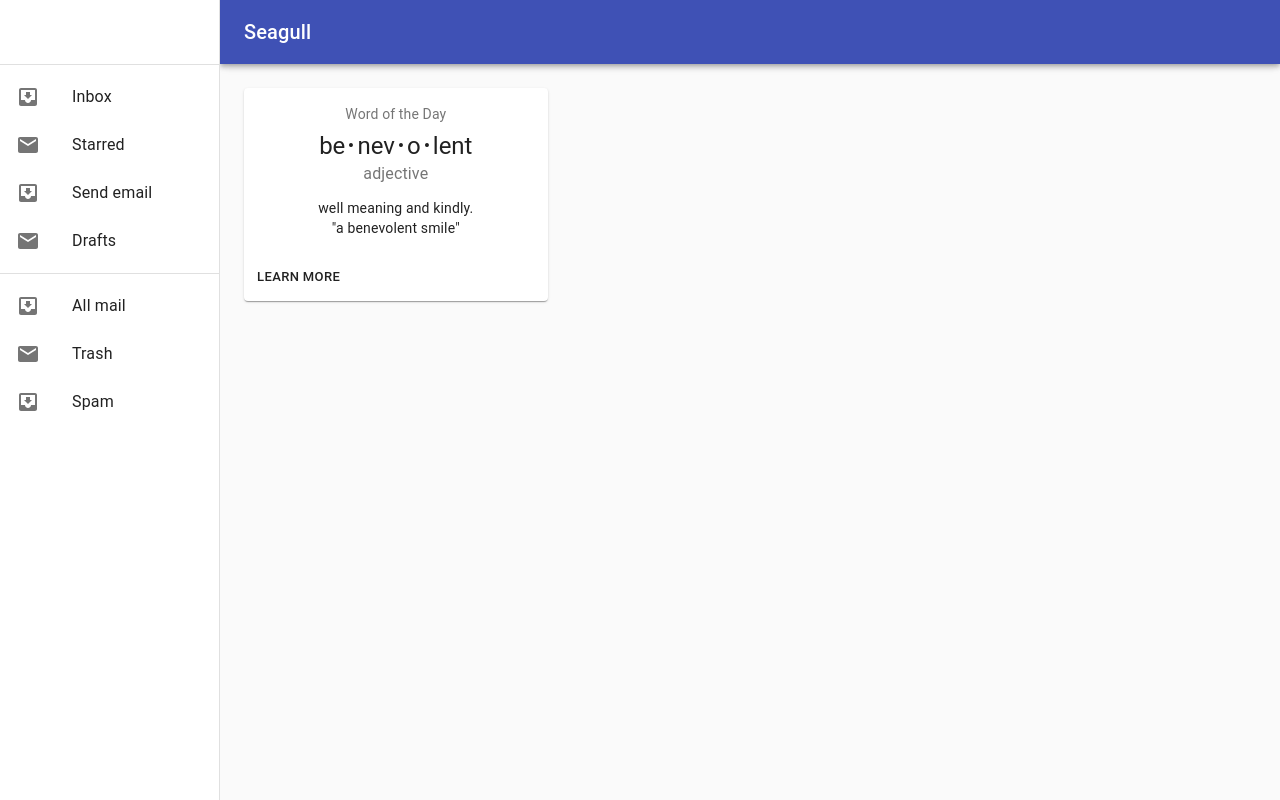
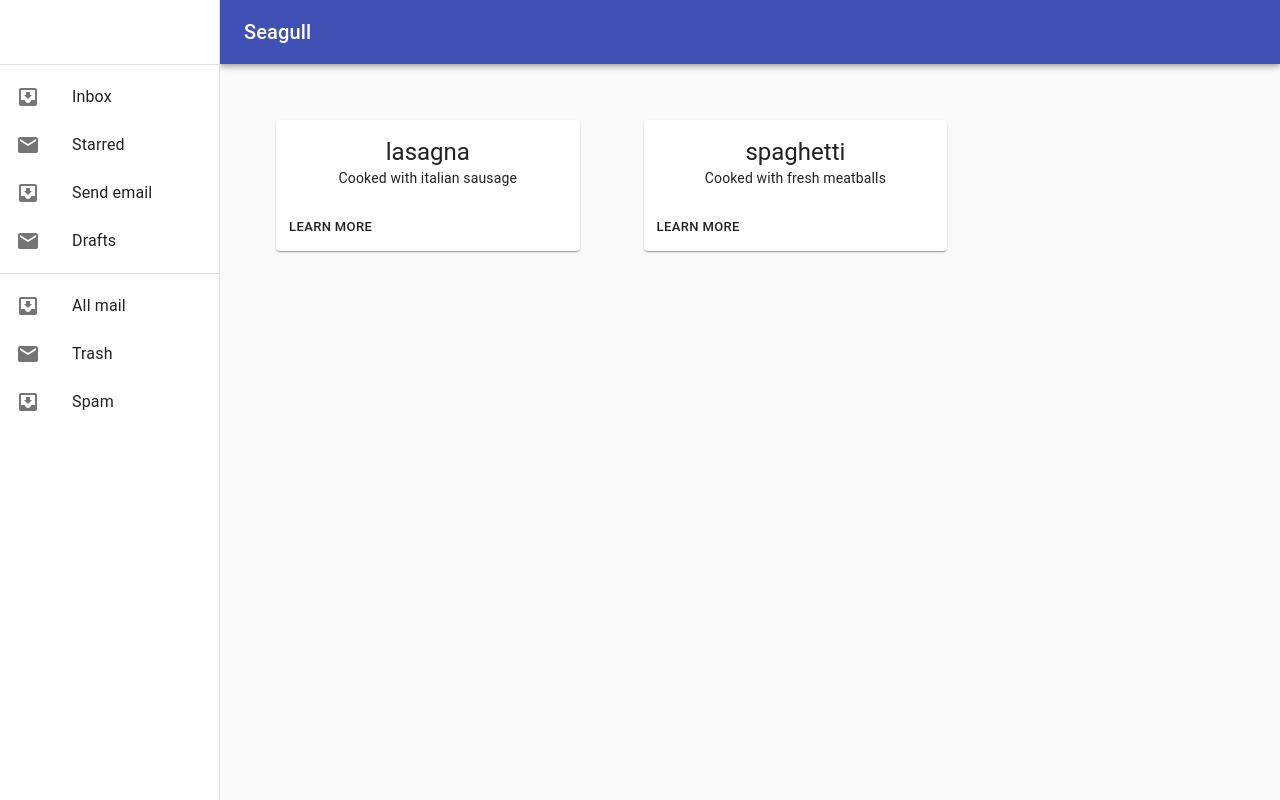
Before and after one commit to toshvelaga/Seagull, a React (Create React App) app: page /display in a window 1280 px wide. Built offline with nearby package versions, Linux system fonts and the light colour scheme.

Commit message:
added categories container

```diff
--- a/src/App.js
+++ b/src/App.js
@@ -5,6 +5,7 @@ import SignIn from './business/containers/SignIn/SignIn'
 import SignUp from './business/containers/SignUp/SignUp'
 import MenuCardForm from './business/containers/MenuCardForm/MenuCardForm'
 import Display from './business/containers/Display/Display';
+import Categories from './business/containers/Categories/Categories';
 
 import {
   BrowserRouter as Router,
@@ -25,6 +26,10 @@ function App() {
             <Display />
           </Route>
 
+          <Route path='/categories'>
+            <Categories />
+          </Route>
+
           <Route path='/menucardform'>
             <MenuCardForm />
           </Route>
--- a/src/business/components/Cards/Cards.js
+++ b/src/business/components/Cards/Cards.js
@@ -7,11 +7,6 @@ import Button from '@material-ui/core/Button';
 import Typography from '@material-ui/core/Typography';
 
 const useStyles = makeStyles({
-  bullet: {
-    display: 'inline-block',
-    margin: '0 2px',
-    transform: 'scale(0.8)',
-  },
   title: {
     fontSize: 14,
   },
@@ -22,25 +17,18 @@ const useStyles = makeStyles({
 
 export default function Cards(props) {
   const classes = useStyles();
-  const bull = <span className={classes.bullet}>•</span>;
   let styles;
 
   return (
-    <Card style={props.styles} className={classes.root}>
+    <Card style={{...props.styles, margin: '2rem'}} className={classes.root}>
       <CardContent>
-        <Typography className={classes.title} color="textSecondary" gutterBottom>
-          Word of the Day
+
+        <Typography variant="h5" component="h2">
+          {props.name}
         </Typography>
-        <Typography variant="h5" component="h2">
-          be{bull}nev{bull}o{bull}lent
-        </Typography>
-        <Typography className={classes.pos} color="textSecondary">
-          adjective
-        </Typography>
+
         <Typography variant="body2" component="p">
-          well meaning and kindly.
-          <br />
-          {'"a benevolent smile"'}
+            {props.description}
         </Typography>
       </CardContent>
       <CardActions>
--- a/src/business/containers/Display/Display.js
+++ b/src/business/containers/Display/Display.js
@@ -3,11 +3,27 @@ import Cards from '../../components/Cards/Cards';
 import Navbar from '../../components/Navbar/Navbar'
 
 class Display extends Component {
-    state = {  }
+    state = { }
     render() {
+        const dishes = {
+            dish1: {
+                name: 'lasagna',
+                price: 12,
+                description: 'Cooked with italian sausage',
+            },
+            dish2: {
+                name: 'spaghetti',
+                price: 13,
+                description: 'Cooked with fresh meatballs'
+            }
+        }
+
         return (
         <Navbar>
-            <Cards styles={{width: '30%'}} />
+            <div style={{display: 'flex'}}>
+                <Cards name={dishes.dish1.name} description={dishes.dish1.description} styles={{width: '30%'}} />
+                <Cards name={dishes.dish2.name} description={dishes.dish2.description} styles={{width: '30%'}} />
+            </div>
         </Navbar>
         );
     }
--- /dev/null
+++ b/src/business/containers/categories/Categories.css
@@ -0,0 +1,16 @@
+.Categories {
+    width: 60%;
+    display: inline-block;
+}
+
+@media only screen and (max-width: 700px) {
+    .Categories {
+    width: 90%;
+  }
+}
+
+@media only screen and (min-width: 1200px) {
+    .Categories {
+    width: 40%;
+  }
+}
--- a/src/business/containers/categories/categories.js
+++ b/src/business/containers/categories/categories.js
@@ -0,0 +1,103 @@
+import React, { Component } from 'react';
+// import { connect } from 'react-redux'
+// import { signIn } from '../../../store/actions/actions'
+import { Redirect } from 'react-router-dom'
+import TextField from '@material-ui/core/TextField';
+import Button from '@material-ui/core/Button';
+// import Avatar from '@material-ui/core/Avatar';
+import Typography from '@material-ui/core/Typography';
+// import LockOutlinedIcon from '@material-ui/icons/LockOutlined';
+import { Link } from "react-router-dom";
+
+import './Categories.css'
+
+class Categories extends Component {
+  state = {
+  }
+
+  handleChange = (e) => {
+    this.setState({
+      [e.target.id]: e.target.value
+    })
+  }
+
+  handleSubmit = (e) => {
+    e.preventDefault();
+    // this.props.signIn(this.state)
+    console.log('submit')
+  }
+  render() {
+
+    // const { authError, auth, classes } = this.props
+    // if (auth.uid) return <Redirect to='/Feed' />
+
+    return (<>
+      {/* <Header /> */}
+      <div className="container">
+
+        <form onSubmit={this.handleSubmit} className="white">
+
+          <div style={{display: 'inline-block', marginTop: '2rem'}}>
+          {/* <Avatar style={{backgroundColor: '#dd004f', fontSize: '2rem'}}>
+            <LockOutlinedIcon />
+          </Avatar> */}
+          </div>
+
+          <Typography component="h1" variant="h5">
+            Add a Category
+          </Typography>
+
+          <div className="SignIn">
+          <TextField
+            className="SignIn"
+            style={{marginTop: '2rem'}}
+            variant="outlined"
+            margin="normal"
+            required
+            fullWidth
+            id="email"
+            label="Email Address"
+            notched
+            name="email"
+            autoComplete="email"
+            onChange={this.handleChange}
+          />
+          <br></br>
+          <TextField
+            // style={{width: '50%'}}
+            variant="outlined"
+            margin="normal"
+            required
+            fullWidth
+            id="password"
+            label="Password"
+            type="password"
+            name="password"
+            onChange={this.handleChange}
+          />
+          <div className="submit">
+            <Button
+              style={{marginTop: '1rem', marginBottom: '2rem', color: 'white', backgroundColor: '#0378d8'}}
+              type="submit"
+              fullWidth
+              variant="contained"
+              color="primary"
+            >
+              Save
+            </Button>
+
+            <div>
+              {/* { authError ? <p>{authError}</p> : null} */}
+            </div>
+          </div>
+          </div>
+
+        </form>
+
+      </div>
+      </>
+    )
+  }
+}
+
+export default Categories;
```
